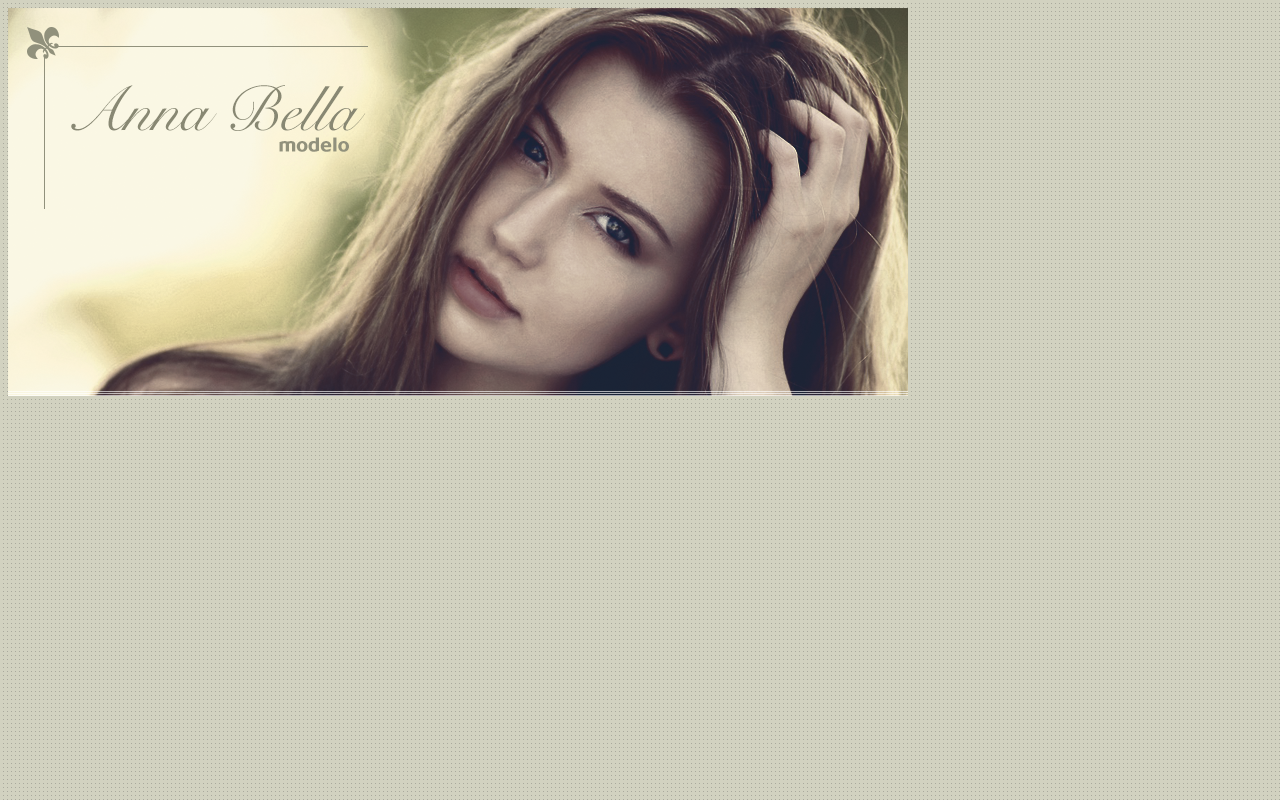
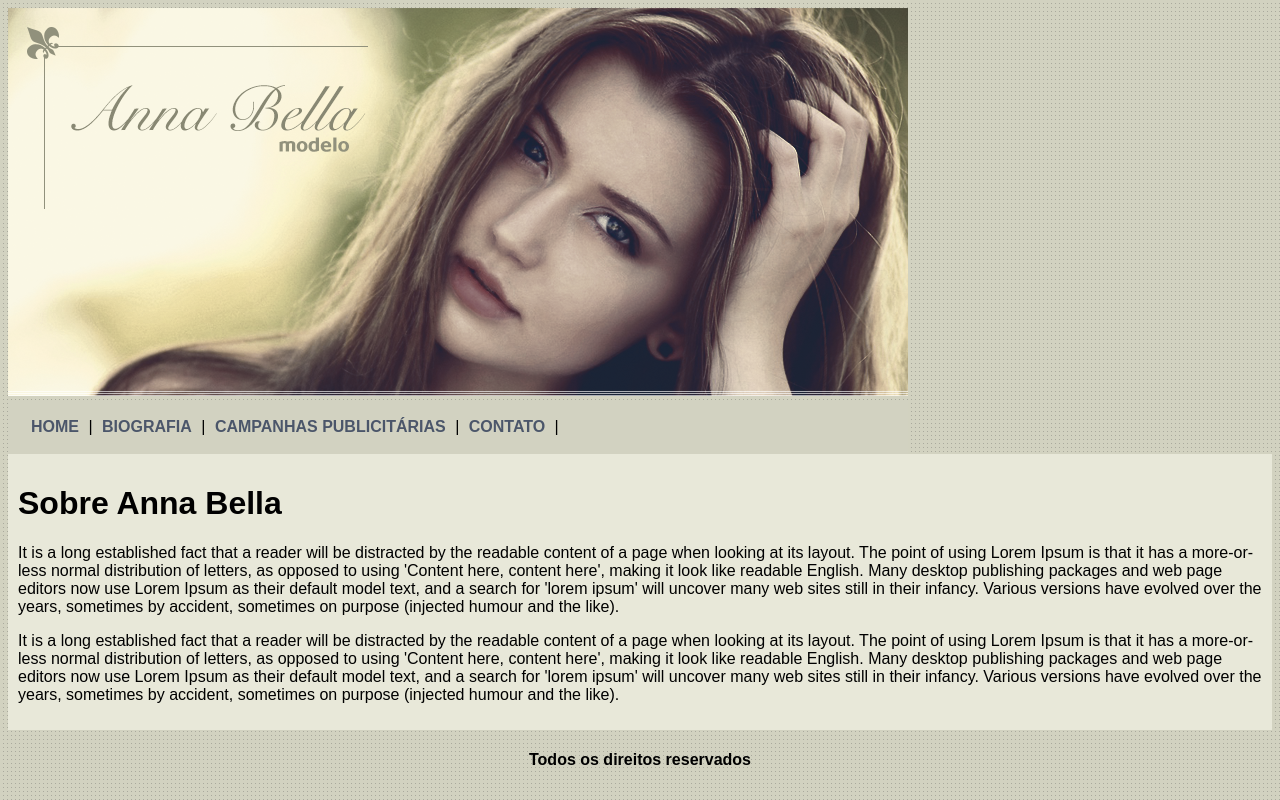
Before and after one commit to FernandoECV/udemy, a PHP site: page / in a window 1280 px wide. Run offline with PHP 8.4, Linux system fonts and the light colour scheme.

Commit message:
Finalizando Página Principal

```diff
--- a/02 - Projeto Anna Bella/estilo.css
+++ b/02 - Projeto Anna Bella/estilo.css
@@ -10,3 +10,27 @@ body{
 	width: 900px;
 
 }
+
+#menu {
+
+	background: #d2d2c1;
+	padding: 18px;
+}
+
+#conteudo{
+
+	background: #e8e8d9;
+	padding: 10px;
+}
+
+a{
+	color: #4b566a;
+	text-decoration: none;
+	font-weight: bold;
+	padding: 5px;
+}
+
+.centralizar{
+
+	text-align: center;
+}
--- a/02 - Projeto Anna Bella/index.html
+++ b/02 - Projeto Anna Bella/index.html
@@ -21,12 +21,37 @@
 
 		<img src="imagens/capa.png">
 
+		<div id="menu">
+
+			<a href="index.html">HOME</a> |
+			<a href="biografia.html">BIOGRAFIA</a> |
+			<a href="campanhas-publicitarias.html">CAMPANHAS PUBLICITÁRIAS</a> |
+			<a href="contato.html">CONTATO</a> |
+
+		</div>
+
+
 	</div>
 
+	<div id="conteudo"> <!-- Início do conteúdo -->
 
+		<h1>Sobre Anna Bella</h1>
 
+		<p>
+			It is a long established fact that a reader will be distracted by the readable content of a page when looking at its layout. The point of using Lorem Ipsum is that it has a more-or-less normal distribution of letters, as opposed to using 'Content here, content here', making it look like readable English. Many desktop publishing packages and web page editors now use Lorem Ipsum as their default model text, and a search for 'lorem ipsum' will uncover many web sites still in their infancy. Various versions have evolved over the years, sometimes by accident, sometimes on purpose (injected humour and the like).
 
+		</p>
 
+		<p>
+			It is a long established fact that a reader will be distracted by the readable content of a page when looking at its layout. The point of using Lorem Ipsum is that it has a more-or-less normal distribution of letters, as opposed to using 'Content here, content here', making it look like readable English. Many desktop publishing packages and web page editors now use Lorem Ipsum as their default model text, and a search for 'lorem ipsum' will uncover many web sites still in their infancy. Various versions have evolved over the years, sometimes by accident, sometimes on purpose (injected humour and the like).
+
+		</p>
+
+	</div> <!-- Fim do conteúdo -->
+
+	<div id="rodape">
+		<h4 class="centralizar">Todos os direitos reservados</h4>
+	</div>
 
 
 </body>
```
